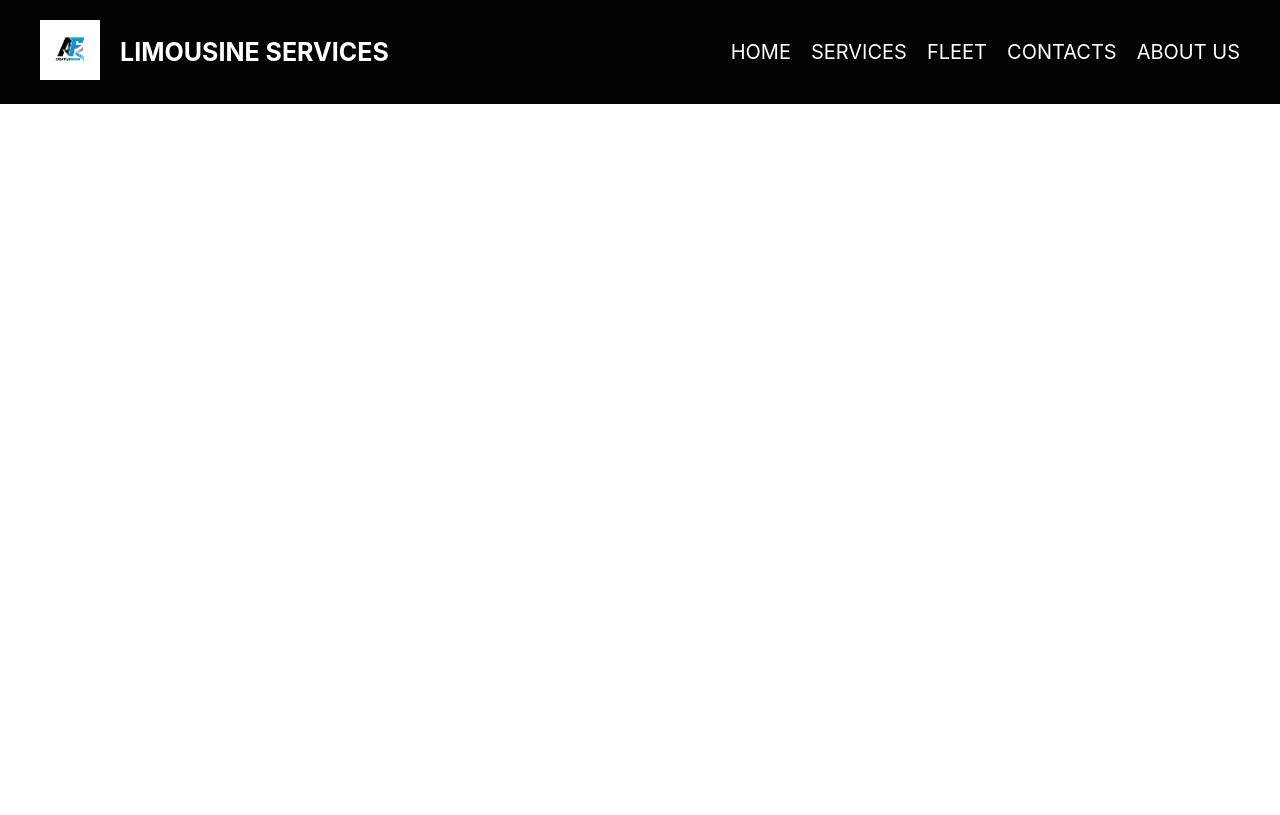
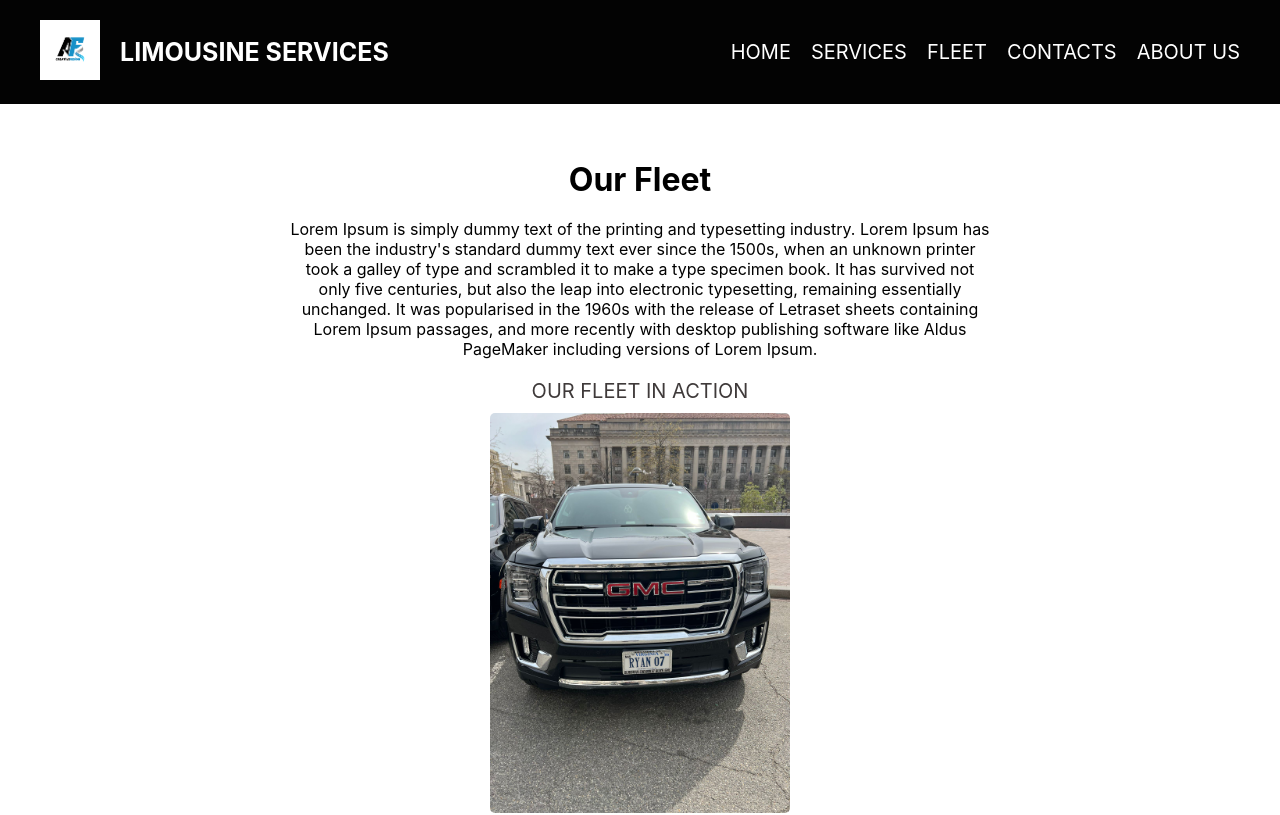
Before and after one commit to nuristany/limo-services, a React (Create React App) app: page /fleet in a window 1280 px wide. Shown: the top 815 px of the page. Built offline with nearby package versions, Linux system fonts and the light colour scheme.

Commit message:
added the images to the fleet component

```diff
--- a/src/App.css
+++ b/src/App.css
@@ -14,10 +14,8 @@
   display: flex;
   align-items: center;
   padding: 20px 40px;
-  z-index: 1000; /* Adjust the value as needed */
-
+  z-index: 3;
 }
-
 
 .logo img {
   width: 60px;
@@ -60,9 +58,6 @@
   .navbar {
     flex-direction: row;
     padding-top: 0px;
-
-
-
   }
 
   .nav-items {
@@ -95,7 +90,6 @@
   height: 100%;
   object-fit: contain;
   display: block;
-
 }
 
 .homepage-text {
@@ -146,8 +140,7 @@
 /* hompage style for small screens */
 
 @media screen and (max-width: 768px) {
-
-  .homepage-container{
+  .homepage-container {
     flex-direction: block;
   }
   .homepage-text {
@@ -157,11 +150,7 @@
   .homepage-image img {
     width: 100%;
     padding-top: 20px;
-
   }
-
-
-
 
   .text-left,
   .text-right {
@@ -175,14 +164,15 @@
     width: auto; /* Reset width */
     padding: 10px; /* Add padding */
     text-align: center; /* Center-align text */
-
   }
 
-  .text-left h1, .text-right h1 {
+  .text-left h1,
+  .text-right h1 {
     font-size: 12px;
   }
 
-  .text-left p, .text-right p {
+  .text-left p,
+  .text-right p {
     font-size: 10px;
   }
 }
@@ -197,8 +187,6 @@
   width: 100%;
   height: 150vh;
   background-color: aliceblue;
-
-
 }
 .contact-right {
   width: 100%;
@@ -232,16 +220,13 @@
   padding: 30px;
 }
 
-/* small scree style for contact form */
+/* small screen style for contact form */
 
 @media screen and (max-width: 768px) {
   .contacts-container {
     flex-direction: column;
   }
 }
-
-
-
 
 .input-field input::placeholder {
   color: rgb(134, 132, 132);
@@ -262,10 +247,9 @@
 .form-container button:hover {
   background-color: aliceblue;
   color: #030303;
-
 }
 
-.input-field textarea{
+.input-field textarea {
   margin-top: 15px;
   background-color: rgb(70, 67, 67);
   width: 100%;
@@ -276,5 +260,41 @@
   border-radius: 5px;
   resize: none; /* Disable resizing */
   color: white;
+}
+
+/* style for fleet component */
+
+.fleet-container {
+  position: relative;
+  top: 10rem;
+  z-index: 2;
+}
+
+.fleet-title {
+  text-align: center;
+}
+.fleet-title h1 {
+  margin-bottom: 20px; /* Add some space between the heading and paragraph */
+}
+
+.fleet-title p {
+  max-width: 700px; /* Set the maximum width to 50px */
+  margin: 0 auto; /* Center the paragraph horizontally */
+}
+.fleet-images {
+  margin-top: 20px;
+  text-align: center;
 
 }
+
+.fleet-images p {
+  text-transform: uppercase;
+  font-size: 20px;
+  color: #3f3a3a;
+}
+.fleet-images img {
+  margin: 10px;
+  width: 300px;
+  border-radius: 5px;
+
+}
--- a/src/components/Fleet.js
+++ b/src/components/Fleet.js
@@ -1,11 +1,34 @@
-import React from 'react'
+import React from "react";
+import fleet1 from "../images/fleet1.jpg";
+import fleet2 from "../images/fleet2.jpg";
 
 const Fleet = () => {
   return (
-    <div>
+    <div className="fleet-container">
+      <div className="fleet-title">
+        <h1>Our Fleet</h1>
+        <p>
+          Lorem Ipsum is simply dummy text of the printing and typesetting
+          industry. Lorem Ipsum has been the industry's standard dummy text ever
+          since the 1500s, when an unknown printer took a galley of type and
+          scrambled it to make a type specimen book. It has survived not only
+          five centuries, but also the leap into electronic typesetting,
+          remaining essentially unchanged. It was popularised in the 1960s with
+          the release of Letraset sheets containing Lorem Ipsum passages, and
+          more recently with desktop publishing software like Aldus PageMaker
+          including versions of Lorem Ipsum.
+        </p>
+      </div>
+      <div className="fleet-images">
+        <p>Our Fleet in Action</p>
+        <img src={fleet1} alt="fleet1" />
+      </div>
+      <div className="fleet-images">
+        <p>Our Fleet in Action</p>
+        <img src={fleet2} alt="fleet2" />
+      </div>
+    </div>
+  );
+};
 
-    </div>
-  )
-}
-
-export default Fleet
+export default Fleet;
--- a/src/components/Services.js
+++ b/src/components/Services.js
@@ -3,6 +3,8 @@
 const Services = () => {
   return (
     <div>
+      <h1>Our Fleet</h1>
+
 
     </div>
   )
```
Also changed, not shown: src/images/fleet1.jpg (added), src/images/fleet2.jpg (added).
